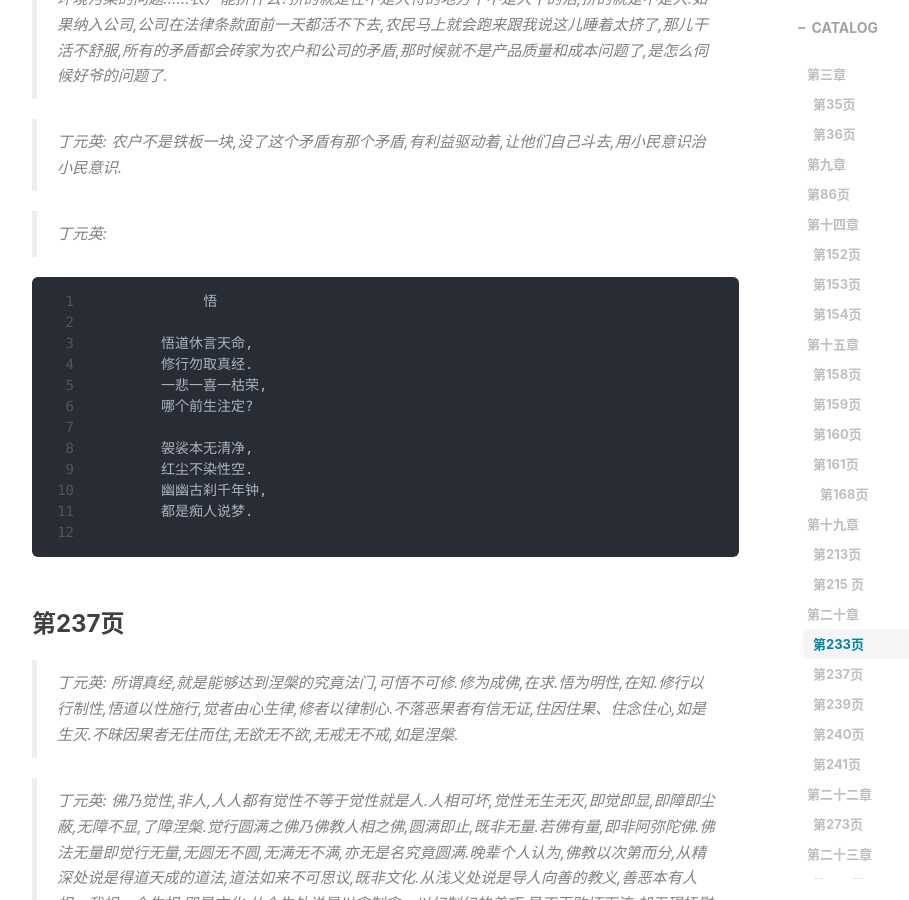
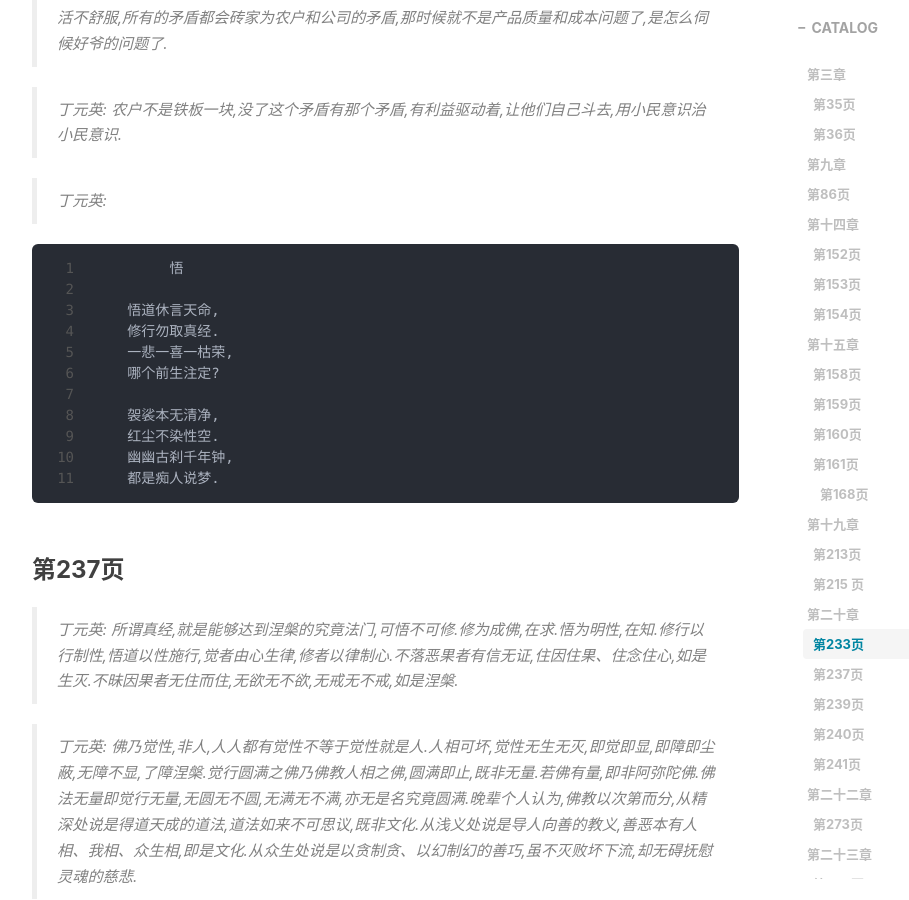
Before and after one commit to taomujian/taomujian.github.io, a Jekyll site: the page built from _posts/2022-01-08-遥远的救世主.md, in a window 1280 px wide and 900 px high, scrolled down 4947 px. Shown: the whole window, without its empty margins (233-1142 px from the left). Built offline with Jekyll 4.4.1, drawn with Linux system fonts in a browser that asks for light colours; nearby versions of some CDN libraries; comment, search, counter and statistics services are not loaded; some of the changed text lies outside the part shown.

Commit message:
2021.1.8

````diff
--- a/_posts/2022-01-08-遥远的救世主.md
+++ b/_posts/2022-01-08-遥远的救世主.md
@@ -34,8 +34,7 @@
 
 > 丁元英:
 
-```js
-       自嘲
+                  自嘲
 
 本是后山人,偶做前堂客.
 醉舞经阁半卷书,坐井说天阔.
@@ -43,7 +42,6 @@
 大志戏功名,海斗量福祸.
 论到囊中羞涩时,怒指乾坤错.
 
-```
 
 ## 第十四章
 
@@ -111,7 +109,6 @@
 
 > 丁元英:
 
-```js
             悟
 
        悟道休言天命,
@@ -123,8 +120,6 @@
        红尘不染性空.
        幽幽古刹千年钟,
        都是痴人说梦.
-
-```
 
 ### 第237页
 
@@ -154,12 +149,10 @@
 
 > 智玄大师: 得智的得智,化缘的化缘,烧香的烧香,坐禅的坐禅.
 
-```js
               悟道方知天命
               修行务取真经
               一生一灭一枯荣
               皆有因缘注定
-```
 
 > 智玄大师: 此'天'非彼‘天’,非众生无明之天,亦非众生无明之命,此乃道天,因果不虚故而改字‘方知’.修行不落恶果虽有信无证,却已无证有觉,已然是进步.能让迷者进步的经即是真经,真经即须务取.悲喜如是无以分别,当来则来,当去则去,皆有因缘注定,随心、随力、随缘.
 
````
